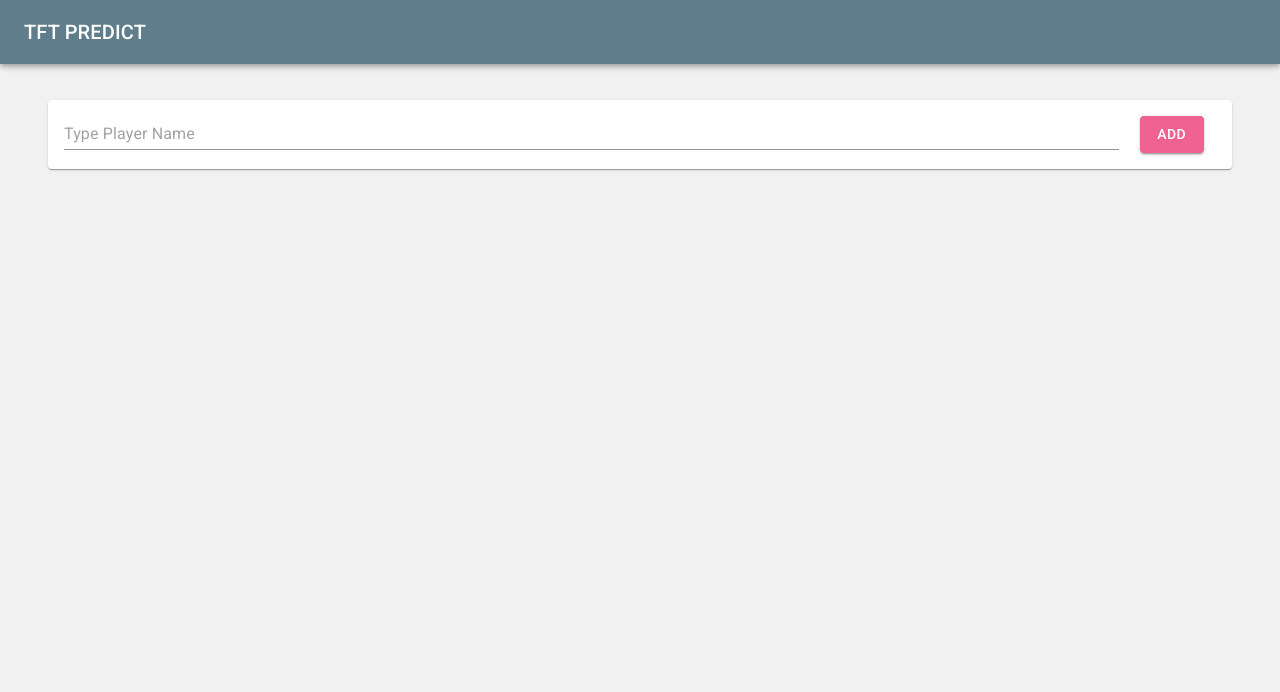
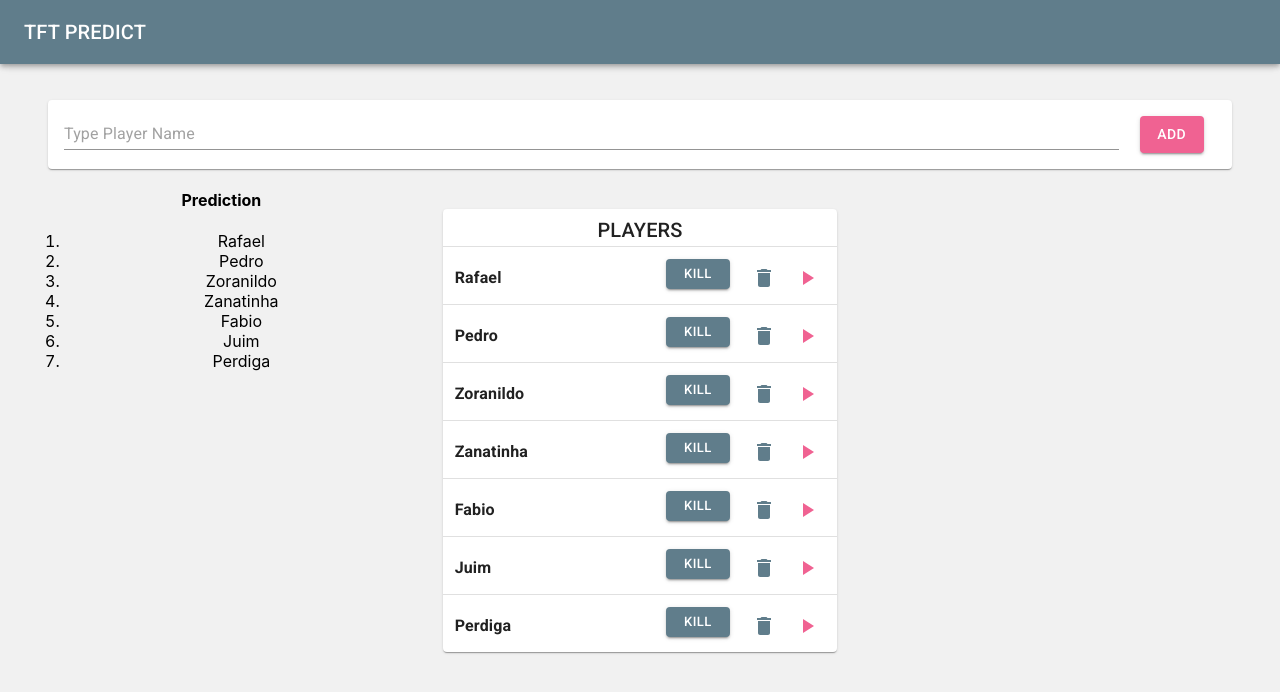
Before and after one commit to rafaelmbcosta/tft-predict, a React (Create React App) app: page / in a window 1280 px wide. Shown: the top 692 px of the page. Built offline with nearby package versions, Linux system fonts and the light colour scheme.

Commit message:
finished players layout

```diff
--- a/src/app/player/PlayerComponent.jsx
+++ b/src/app/player/PlayerComponent.jsx
@@ -20,12 +20,30 @@ const StyledTypography = styled(Typography)`
 
 const StyledBox = styled(Box)`
   margin: 10px;
+  padding-top: 5px;
   padding-right: 10px;
 `;
 
 const PlayerComponent = (props) => {
 
   const dispatch = useDispatch();
+
+  const removeButton = (player) => {
+    if (player.alive) {
+      return(
+        <IconButton
+        color="primary"
+        onClick={() => dispatch(remove(props.player)) }
+      >
+        <Delete></Delete>
+      </IconButton>
+      )
+    }
+  }
+
+  const dashed = (player) => {
+    if (!player.alive) { return 'dead' }
+  }
 
   const fightButton = (player) => {
     if(player.alive) {
@@ -43,24 +61,26 @@ const PlayerComponent = (props) => {
   return(
     <StyledBox>
       <Grid direction="row" justify="space-between" align="center" container spacing={2}>
-        <StyledTypography align="center">{props.player.name}</StyledTypography>
-        <Box>
-          {/* text-decoration: line-through; when its dead, findout how to dynamicaly put style or class */}
+        <StyledTypography className={dashed(props.player)} align="center">{props.player.name}</StyledTypography>
+        <Box xs={12}>
+          <Grid container justify="space-between" direction="row">
+            <Grid item xs={6}>
               <StyledButton
                 size="small"
                 variant="contained"
-            color="primary"
+                color={ props.player.alive ? 'primary' : 'secondary' }
                 onClick={() => dispatch(kill(props.player))}
               >
-            {props.player.alive ? 'Kill' : 'Not dead'}
+                {props.player.alive ? 'Kill' : 'Alive'}
               </StyledButton>
-          <IconButton
-            color="primary"
-            onClick={() => dispatch(remove(props.player)) }
-            >
-            <Delete></Delete>
-          </IconButton>
+            </Grid>
+            <Grid item xs={3}>
+              { removeButton(props.player) }
+            </Grid>
+            <Grid item xs={3}>
               { fightButton(props.player)}
+            </Grid>
+          </Grid>
         </Box>
       </Grid>
     </StyledBox>
--- a/src/app/player/duck/slice.js
+++ b/src/app/player/duck/slice.js
@@ -1,11 +1,19 @@
 import { createSlice } from '@reduxjs/toolkit';
 
-let counter = 0;
+let counter = 7;
 
 export const playerSlice = createSlice({
   name: 'player',
   initialState: {
-    value: []
+    value: [
+      {name: "Rafael", alive: true, id: 0},
+      {name: "Pedro", alive: true, id: 1},
+      {name: "Zoranildo", alive: true, id: 2},
+      {name: "Zanatinha", alive: true, id: 3},
+      {name: "Fabio", alive: true, id: 4},
+      {name: "Juim", alive: true, id: 5},
+      {name: "Perdiga", alive: true, id: 6}
+    ]
   },
   reducers: {
     add: (state, action) => {
--- a/src/app/player/duck/style.css
+++ b/src/app/player/duck/style.css
@@ -1,3 +1,8 @@
 .fullWidth{
   width: 100%;
 }
+
+.dead {
+  text-decoration: line-through;
+  color: #ccc;
+}
--- a/src/app/predictions/PredictionListComponent.jsx
+++ b/src/app/predictions/PredictionListComponent.jsx
@@ -4,7 +4,7 @@ import { selectAlive } from '../player/duck/slice'
 import { selectHistory } from '../history/duck/slice'
 
 const predict = (playerList, historyList) => {
-  let lastHistory = historyList.slice(-4).map(item => item.playerId);
+  let lastHistory = historyList.slice(0, 4).map(item => item.playerId);
   let possible = playerList.filter(player => (!lastHistory.includes(player.id) && player.alive));
   if (possible.length === 0) { return playerList };
   return possible
@@ -16,6 +16,7 @@ const PredictionListComponent = () => {
   return(
     <div>
       <h4>Prediction</h4>
+
       <ol>
         { predict(player, history).map(element => {
           return <li key={element.id}>{element.name}</li>;
--- a/src/app/theme.js
+++ b/src/app/theme.js
@@ -11,6 +11,6 @@ export default createMuiTheme({
       light: '#ff94c2',
       main: '#F06292',
       dark: '#ba2d65'
-    },
+    }
   }
 });
```
Lines whose indentation alone changed are shown as unchanged.
